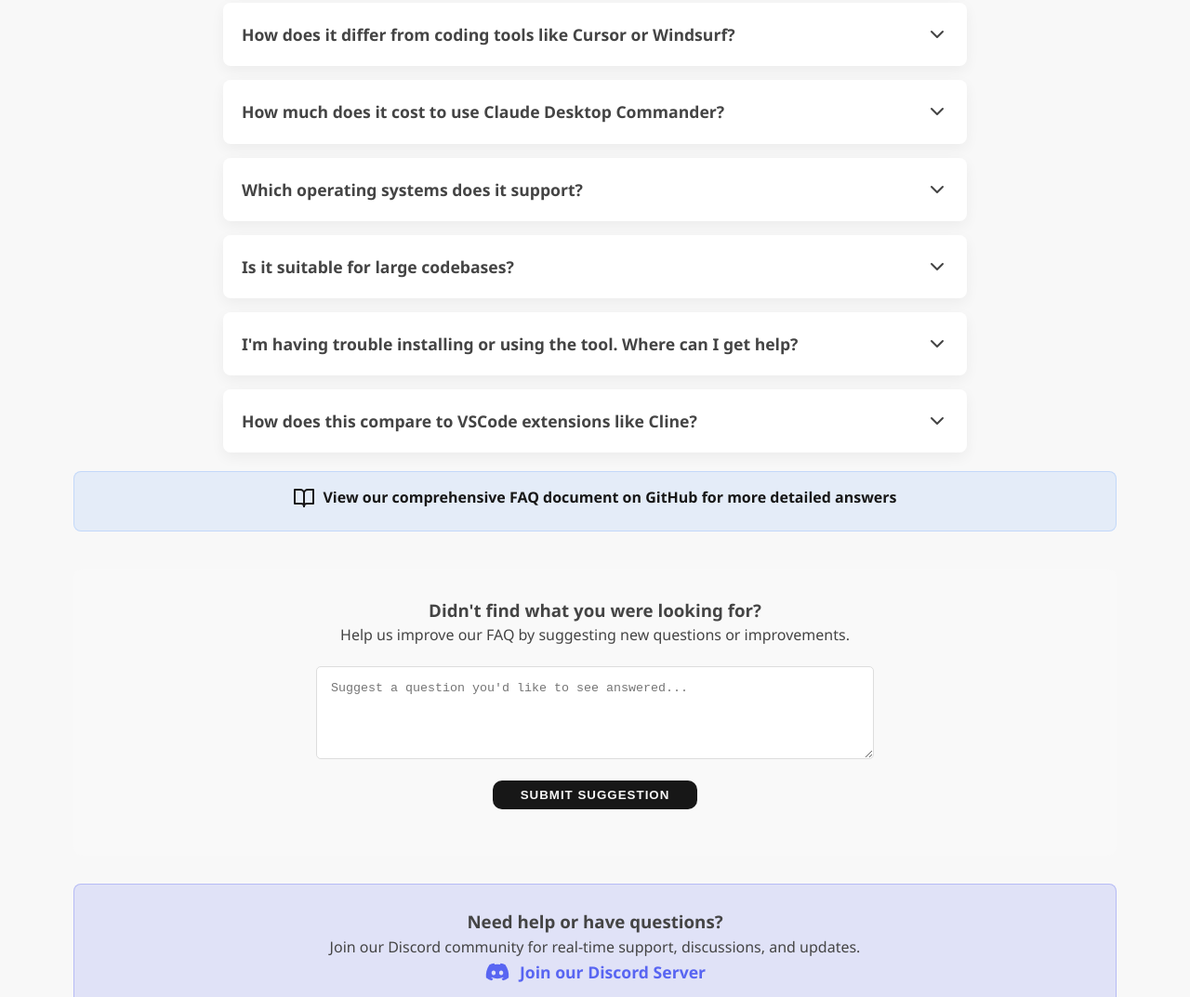
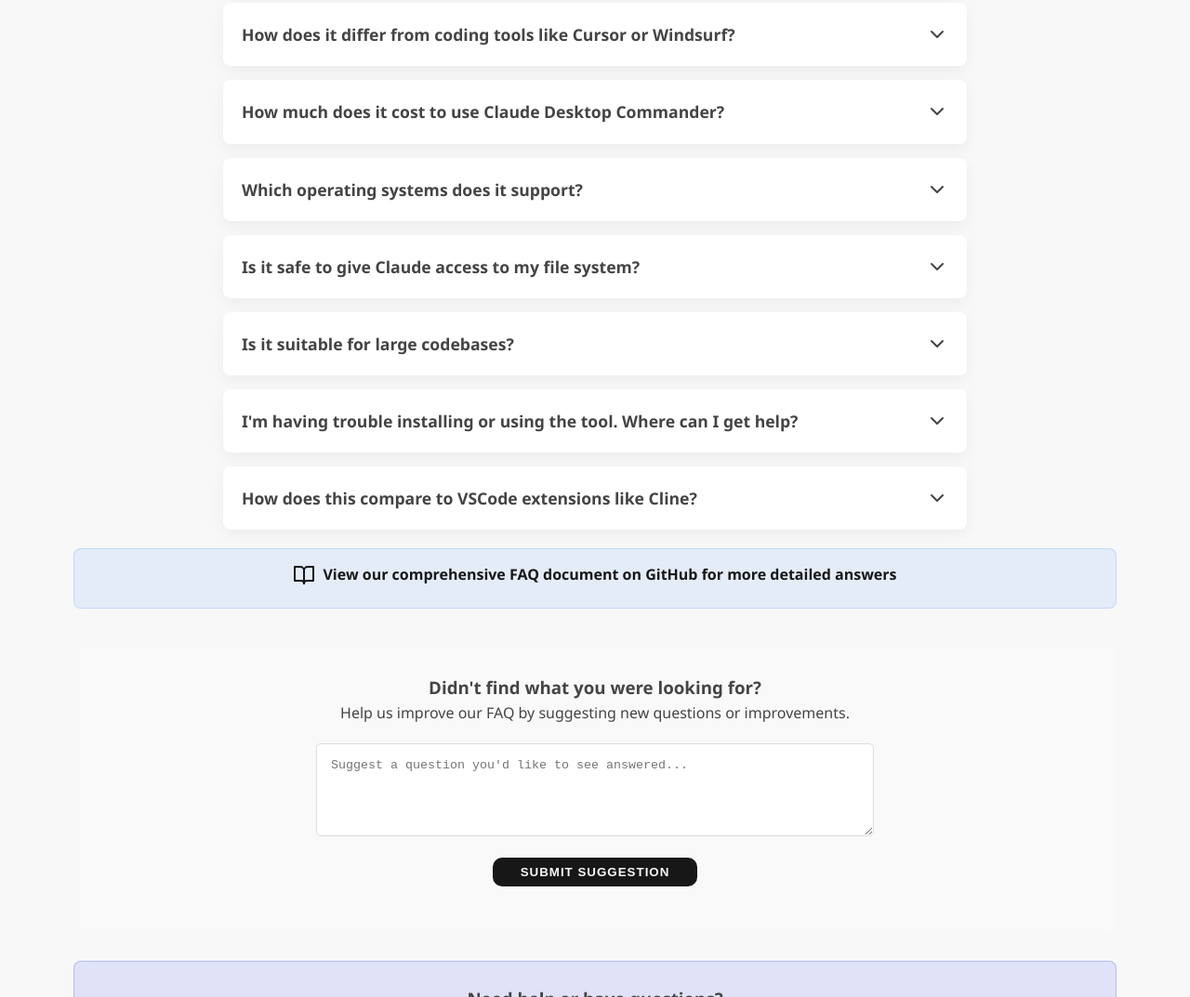
Before and after one commit to xCatG/ClaudeDesktopCommander, a website: page docs/index.html in a window 1280 px wide. Shown: the part 8666-9739 px from the top of the page at 93% size. Drawn offline with Linux system fonts and the light colour scheme.

Commit message:
FAQ update

```diff
--- a/docs/css/faq.css
+++ b/docs/css/faq.css
@@ -51,6 +51,14 @@
 
 .accordion-body-inner li {
     margin-bottom: 8px;
+}
+
+.accordion-body-inner .warning {
+    background-color: rgba(255, 165, 0, 0.1);
+    border-left: 3px solid orange;
+    padding: 10px 15px;
+    margin: 10px 0;
+    font-style: italic;
 }
 
 .accordion-body-inner a {
--- a/docs/index.html
+++ b/docs/index.html
@@ -582,6 +582,26 @@
 
                 <div class="accordion-item">
                     <div class="accordion-header">
+                        <span>Is it safe to give Claude access to my file system?</span>
+                        <svg xmlns="http://www.w3.org/2000/svg" width="24" height="24" viewBox="0 0 24 24" fill="none" stroke="currentColor" stroke-width="2" stroke-linecap="round" stroke-linejoin="round" class="feather feather-chevron-down"><polyline points="6 9 12 15 18 9"></polyline></svg>
+                    </div>
+                    <div class="accordion-body">
+                        <div class="accordion-body-inner">
+                            <p>Claude Desktop Commander operates within certain safety boundaries:</p>
+                            <ul>
+                                <li>While file restrictions are currently disabled, Claude typically only works with files in folders you specifically direct it to</li>
+                                <li>Claude can only perform actions that your user account has permission to do</li>
+                                <li>No data is sent to external servers beyond what you share in Claude conversations</li>
+                            </ul>
+                            <div class="warning">
+                                <p>Command blocking features are still in development. You should always review the actions Claude proposes before allowing it to make system changes, especially when working with important files or system configurations.</p>
+                            </div>
+                        </div>
+                    </div>
+                </div>
+
+                <div class="accordion-item">
+                    <div class="accordion-header">
                         <span>Is it suitable for large codebases?</span>
                         <svg xmlns="http://www.w3.org/2000/svg" width="24" height="24" viewBox="0 0 24 24" fill="none" stroke="currentColor" stroke-width="2" stroke-linecap="round" stroke-linejoin="round" class="feather feather-chevron-down"><polyline points="6 9 12 15 18 9"></polyline></svg>
                     </div>
```
Also changed, not shown: FAQ.md (+4 -4 lines).
